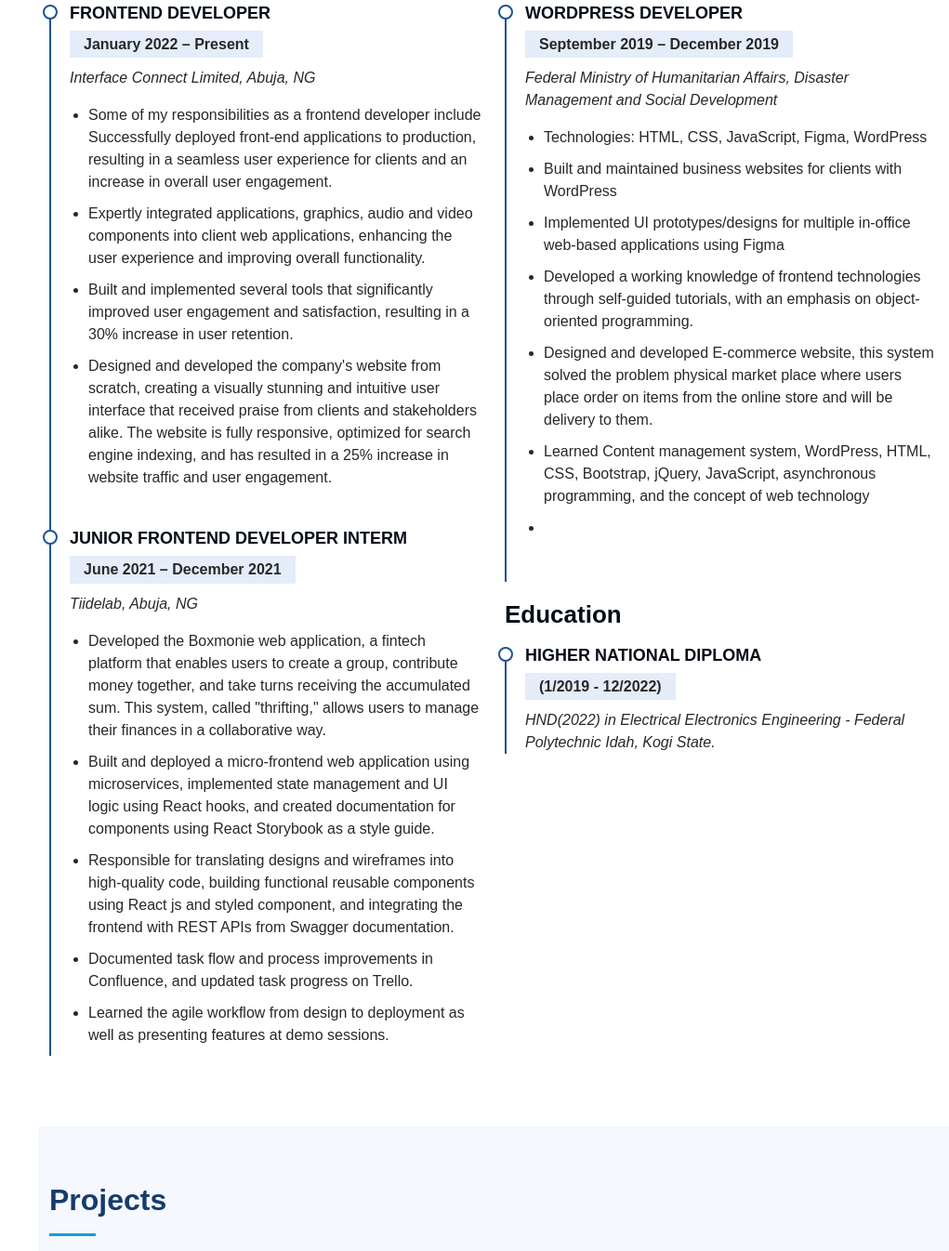
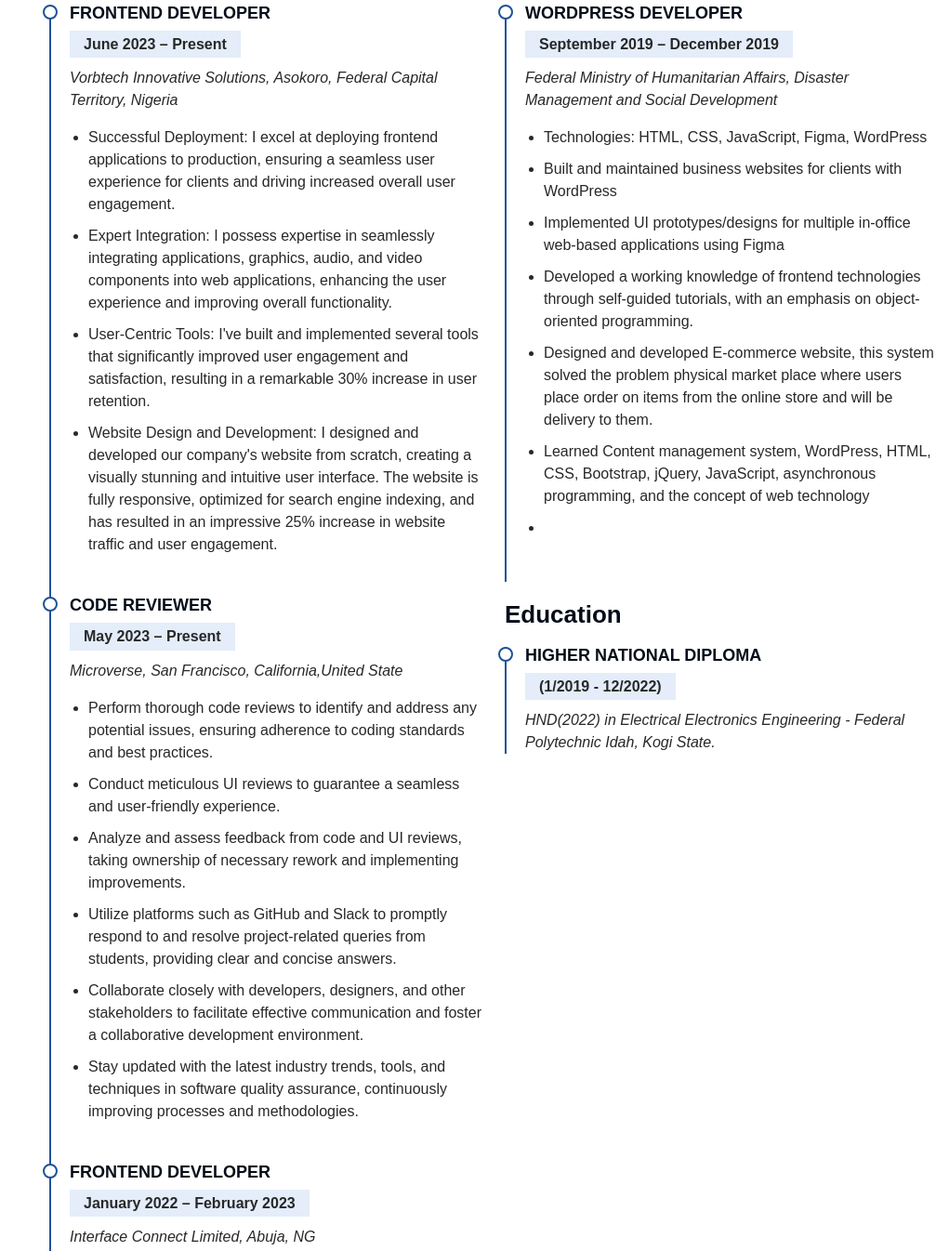
Before and after one commit to Cabraham1/cabraham.io, a plain HTML site: page index.html in a window 1280 px wide. Shown: the part 1940-3286 px from the top of the page at 93% size, without its empty margins (259-1280 px from the left). Drawn offline with Linux system fonts and the light colour scheme; a web font is replaced by a local one.

Commit message:
Update index.html

```diff
--- a/index.html
+++ b/index.html
@@ -129,8 +129,7 @@
           <div class="col-lg-8 pt-4 pt-lg-0 content" data-aos="fade-left">
             <h3>Software Developer [Frontend, React]</h3>
             <p>
-              Hello, my name is Abraham Christopher. I am a frontend developer with expertise in Reactjs and basic
-              knowledge of Next
+              Hello, my name is Abraham Christopher. I am a frontend developer with expertise in Reactjs, Next
               and Typescript.
 
               <br /> I have a Higher National Diploma in Electrical Electronics Engineering and have a proven track
@@ -144,13 +143,13 @@
               components,
               documenting, and occasionally conducting end-to-end tests using the CI/CD approach with technologies such
               as React.js,
-              Redux, Context API, styled-components, CSS libraries, and other modern frontend tools.</p>
+              Redux, Context API, Socket io, jijst, styled-components, CSS libraries, Tailwind CSS, and other modern frontend tools.</p>
 
             <p>
 
               It is important to note that in addition to being a frontend developer, I am also passionate, empathic,
               and strive for
-              excellence in my work. <br />As a frontend engineer, I would utilize my extensive experience as a frontend
+              excellence in my work. <br />As a frontend engineer, I utilize my extensive experience as a frontend
               developer, in-depth knowledge of the
               product development process, excellent communication skills, and a range of technical and creative skills
               to enhance the
@@ -183,7 +182,49 @@
             <h3 class="resume-title">Professional Experience</h3>
             <div class="resume-item">
               <h4>Frontend Developer</h4>
-              <h5>January 2022 – Present</h5>
+              <h5>June 2023 – Present</h5>
+              <p><em>Vorbtech Innovative Solutions, Asokoro, Federal Capital Territory, Nigeria </em></p>
+              <ul>
+  <li>
+    Successful Deployment: I excel at deploying frontend applications to production, ensuring a seamless user experience for clients and driving increased overall user engagement.
+  </li>
+  <li>
+    Expert Integration: I possess expertise in seamlessly integrating applications, graphics, audio, and video components into web applications, enhancing the user experience and improving overall functionality.
+  </li>
+  <li>
+    User-Centric Tools: I've built and implemented several tools that significantly improved user engagement and satisfaction, resulting in a remarkable 30% increase in user retention.
+  </li>
+  <li>
+    Website Design and Development: I designed and developed our company's website from scratch, creating a visually stunning and intuitive user interface. The website is fully responsive, optimized for search engine indexing, and has resulted in an impressive 25% increase in website traffic and user engagement.
+  </li>
+</ul>
+
+            </div>
+            <div class="resume-item">
+              <h4>Code Reviewer</h4>
+              <h5>May 2023 – Present</h5>
+              <p><em>Microverse, San Francisco, California,United State</em></p>
+              <ul>
+                <li>
+                  Perform thorough code reviews to identify and address any potential issues, ensuring adherence to coding standards and best practices.
+
+                </li>
+                <li>
+                  Conduct meticulous UI reviews to guarantee a seamless and user-friendly experience.
+                </li>
+                <li>Analyze and assess feedback from code and UI reviews, taking ownership of necessary rework and implementing improvements.</li>
+                <li>Utilize platforms such as GitHub and Slack to promptly respond to and resolve project-related queries from students, providing clear and concise answers.</li>
+              <li>
+                  Collaborate closely with developers, designers, and other stakeholders to facilitate effective communication and foster a collaborative development environment.
+                </li>
+              <li>
+                Stay updated with the latest industry trends, tools, and techniques in software quality assurance, continuously improving processes and methodologies.
+              </li>
+              </ul>
+            </div>
+            <div class="resume-item">
+              <h4>Frontend Developer</h4>
+              <h5>January 2022 –  February 2023</h5>
               <p><em>Interface Connect Limited, Abuja, NG</em></p>
               <ul>
                 <li>
```
